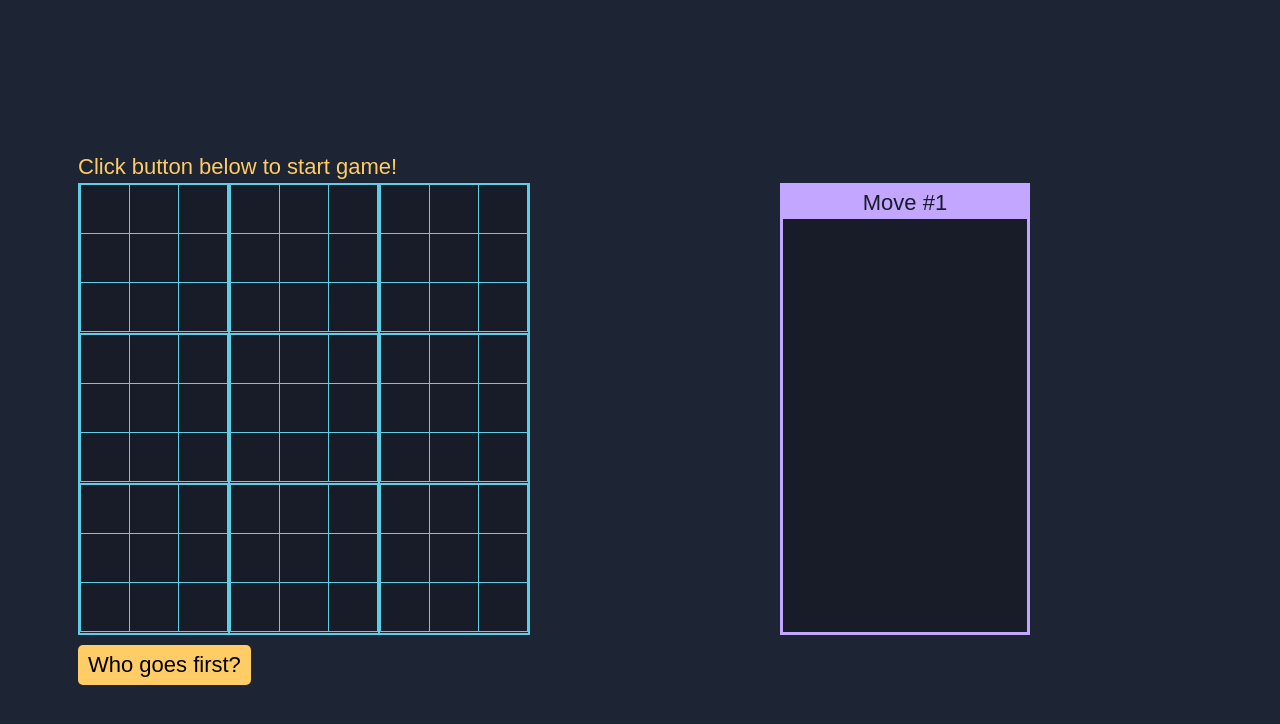
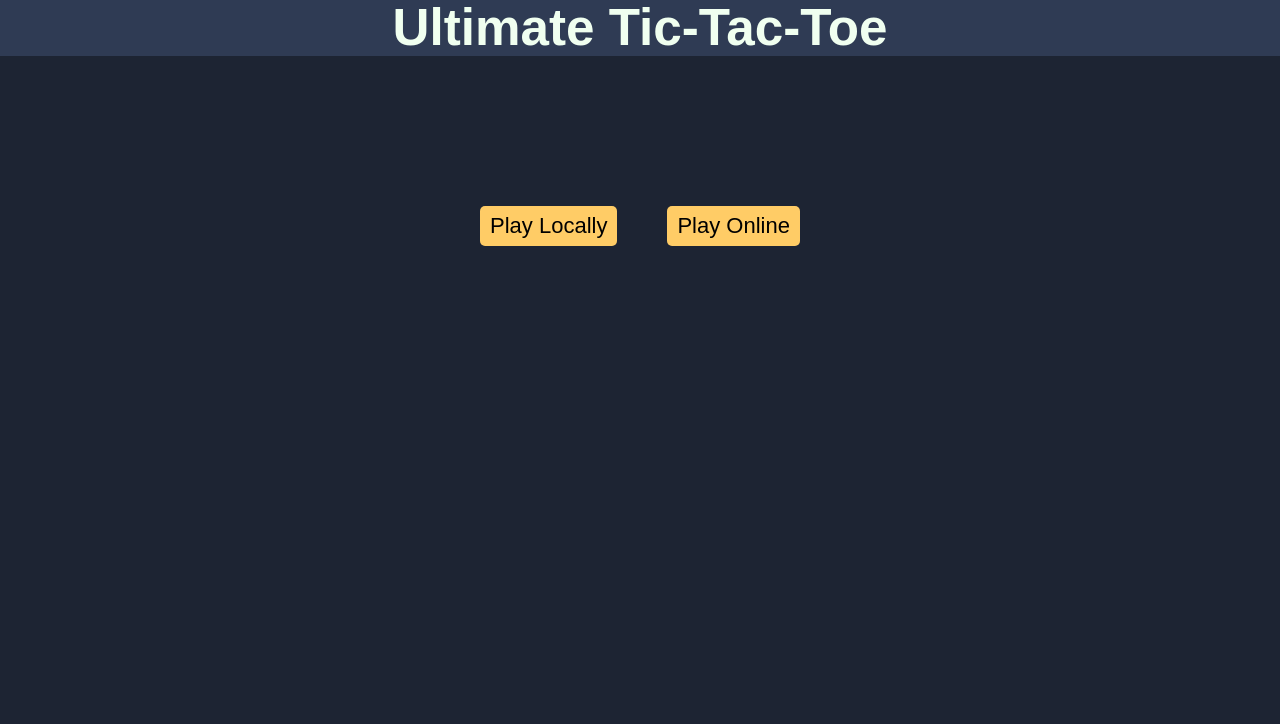
Before and after one commit to Jon-Cactus/ultimate-tic-tac-toe, a React (Vite) app: page / in a window 1280 px wide. Shown: the top 724 px of the page. Built offline with nearby package versions, Linux system fonts and the light colour scheme; a web font is replaced by a local one.

Commit message:
Added menu screen to select local or online play (before branching)

```diff
--- a/src/App.tsx
+++ b/src/App.tsx
@@ -1,12 +1,39 @@
-import Game from './components/Game';
+import {useState} from 'react';
+import LocalGame from './components/LocalGame';
 import './App.css';
 
+type Mode = 'local' | 'online' | null;
+
+function Header() {
+  return (
+    <header className="nav-bar">
+      <h1>Ultimate Tic-Tac-Toe</h1>
+    </header>
+  )
+  //<button className="nav-item"></button>
+  //<button className="nav-item"></button>
+}
+
 export default function App() {
+  // Control local/online play
+  const [mode, setMode] = useState<Mode>(null);
+
+  if (mode === null) {
+    return (
+      <>
+        <Header />
+        <div className="game-selector">
+          <button className="btn-base" onClick={() => setMode('local')}>Play Locally</button>
+          <button className="btn-base" onClick={() => setMode('online')}>Play Online</button>
+        </div>
+      </>
+    )
+  }
   return (
     <div className="page">
-      <div className="hidden"></div>
-      <Game />
+      <Header />
+      {mode === 'local' ? (<LocalGame />) : (<OnlineLobby />)}
+      <LocalGame />
     </div>
-
   )
 }
--- a/src/index.css
+++ b/src/index.css
@@ -41,6 +41,18 @@ body {
 h1 {
   font-size: 3.2em;
   line-height: 1.1;
+}
+
+.nav-bar {
+  text-align: center;
+  background-color: var(--light-background);
+}
+
+.game-selector {
+  display: flex;
+  justify-content: center;
+  gap: 50px;
+  margin-top: 150px;
 }
 
 .game {
```
Also changed, not shown: src/components/LocalGame.tsx (renamed from src/components/Game.tsx).
